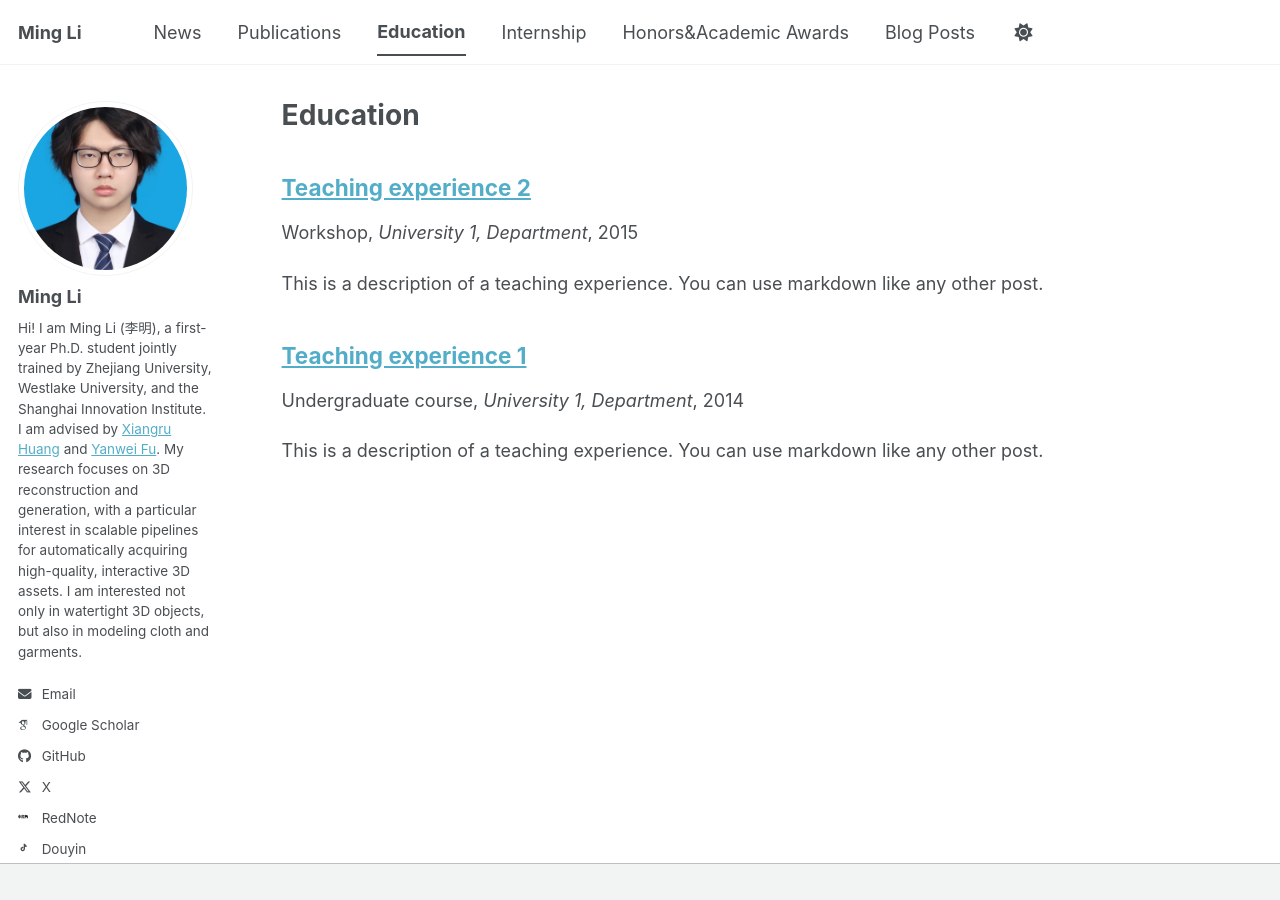
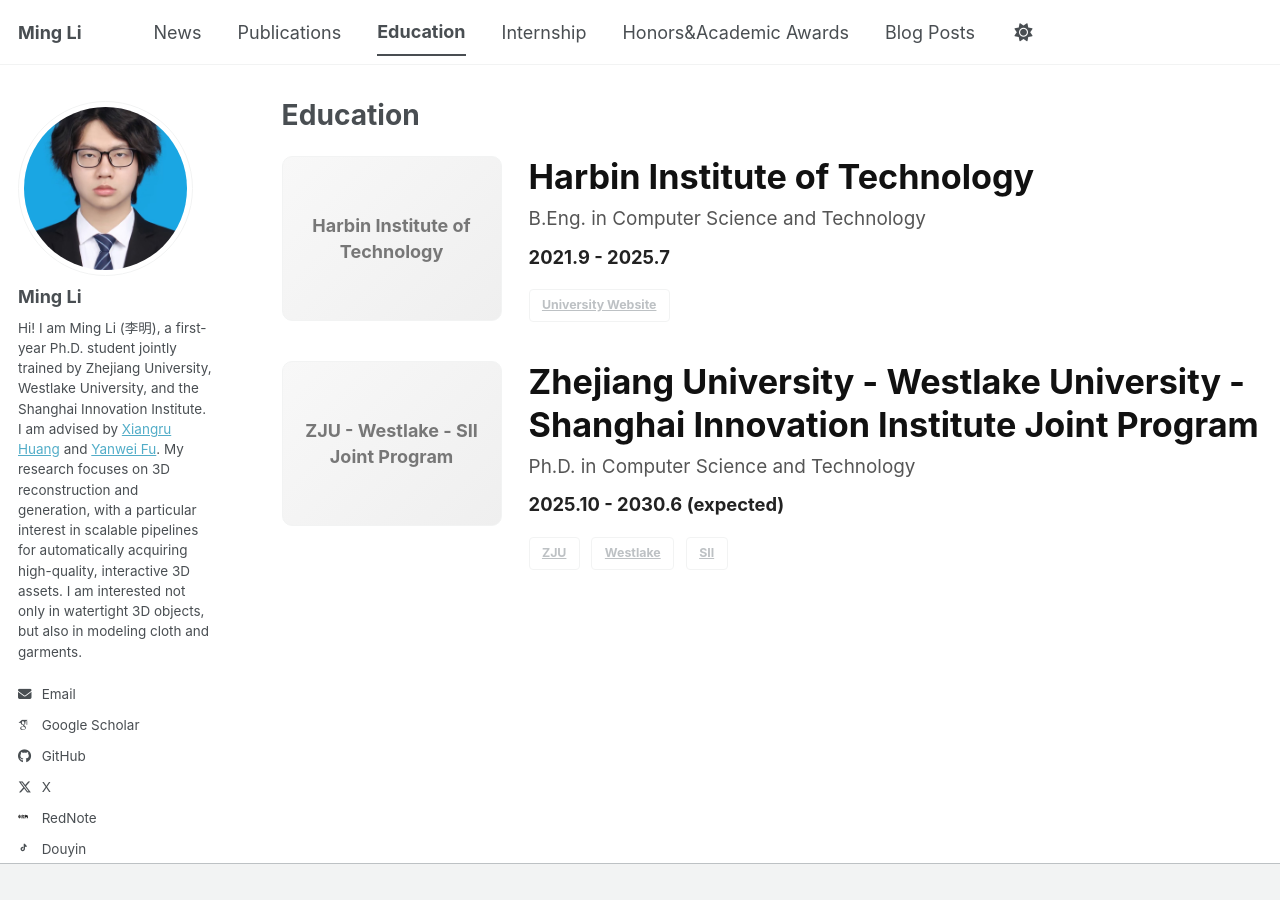
Before and after one commit to SII-LiMing/SII-LiMing.github.io, a Jekyll site: the page built from _pages/teaching.html, in a window 1280 px wide. Built offline with Jekyll 4.4.1, drawn with Linux system fonts in a browser that asks for light colours; some web fonts are replaced; a script bundle is joined from its source files by our own code; library files that are not in the unit come from our copies.

```diff
--- a/_pages/teaching.html
+++ b/_pages/teaching.html
@@ -5,8 +5,106 @@ permalink: /teaching/
 author_profile: true
 ---
 
-{% include base_path %}
+<style>
+.edu-list {
+  margin-top: 1.5rem;
+}
+.edu-card {
+  display: flex;
+  gap: 1.5rem;
+  align-items: flex-start;
+  margin: 0 0 2rem 0;
+}
+.edu-media {
+  flex: 0 0 220px;
+  width: 220px;
+}
+.edu-placeholder {
+  width: 100%;
+  aspect-ratio: 4 / 3;
+  border: 1px solid var(--global-border-color);
+  border-radius: 10px;
+  background: linear-gradient(135deg, #f8f8f8, #efefef);
+  color: #777;
+  display: flex;
+  align-items: center;
+  justify-content: center;
+  text-align: center;
+  font-size: 1rem;
+  font-weight: 700;
+  line-height: 1.4;
+  padding: 1rem;
+}
+.edu-content {
+  flex: 1 1 auto;
+  min-width: 0;
+}
+.edu-title {
+  margin: 0 0 0.3rem 0;
+  font-size: 1.9rem;
+  line-height: 1.25;
+  font-weight: 700;
+  color: #111;
+}
+.edu-program {
+  margin: 0 0 0.35rem 0;
+  font-size: 1.05rem;
+  line-height: 1.6;
+  color: #555;
+}
+.edu-dates {
+  margin: 0.5rem 0 1rem 0;
+  font-size: 1.02rem;
+  font-weight: 700;
+  color: #222;
+}
+.edu-links {
+  display: flex;
+  flex-wrap: wrap;
+  gap: 0.5rem 0.65rem;
+}
+@media (max-width: 900px) {
+  .edu-card {
+    flex-direction: column;
+  }
+  .edu-media {
+    width: 100%;
+    max-width: 300px;
+  }
+  .edu-title {
+    font-size: 1.4rem;
+  }
+}
+</style>
 
-{% for post in site.teaching reversed %}
-  {% include archive-single.html %}
-{% endfor %}
+<div class="edu-list">
+  <div class="edu-card">
+    <div class="edu-media">
+      <div class="edu-placeholder">Harbin Institute of Technology</div>
+    </div>
+    <div class="edu-content">
+      <div class="edu-title">Harbin Institute of Technology</div>
+      <div class="edu-program">B.Eng. in Computer Science and Technology</div>
+      <div class="edu-dates">2021.9 - 2025.7</div>
+      <div class="edu-links">
+        <a class="btn btn--inverse btn--small" href="https://www.hit.edu.cn/">University Website</a>
+      </div>
+    </div>
+  </div>
+
+  <div class="edu-card">
+    <div class="edu-media">
+      <div class="edu-placeholder">ZJU - Westlake - SII Joint Program</div>
+    </div>
+    <div class="edu-content">
+      <div class="edu-title">Zhejiang University - Westlake University - Shanghai Innovation Institute Joint Program</div>
+      <div class="edu-program">Ph.D. in Computer Science and Technology</div>
+      <div class="edu-dates">2025.10 - 2030.6 (expected)</div>
+      <div class="edu-links">
+        <a class="btn btn--inverse btn--small" href="https://www.zju.edu.cn/">ZJU</a>
+        <a class="btn btn--inverse btn--small" href="https://www.westlake.edu.cn/">Westlake</a>
+        <a class="btn btn--inverse btn--small" href="https://www.sii.edu.cn/">SII</a>
+      </div>
+    </div>
+  </div>
+</div>
```
Also changed, not shown: _pages/about.md (+102 -0 lines).
